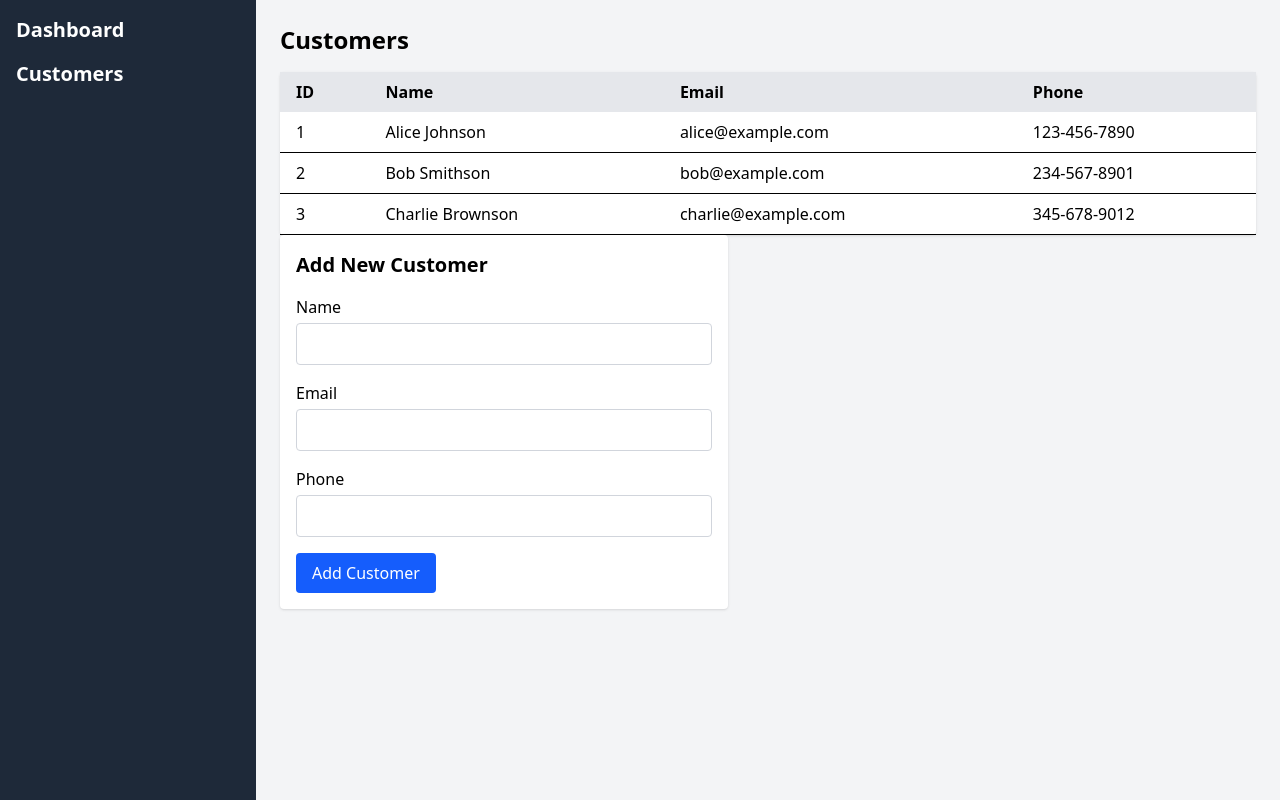
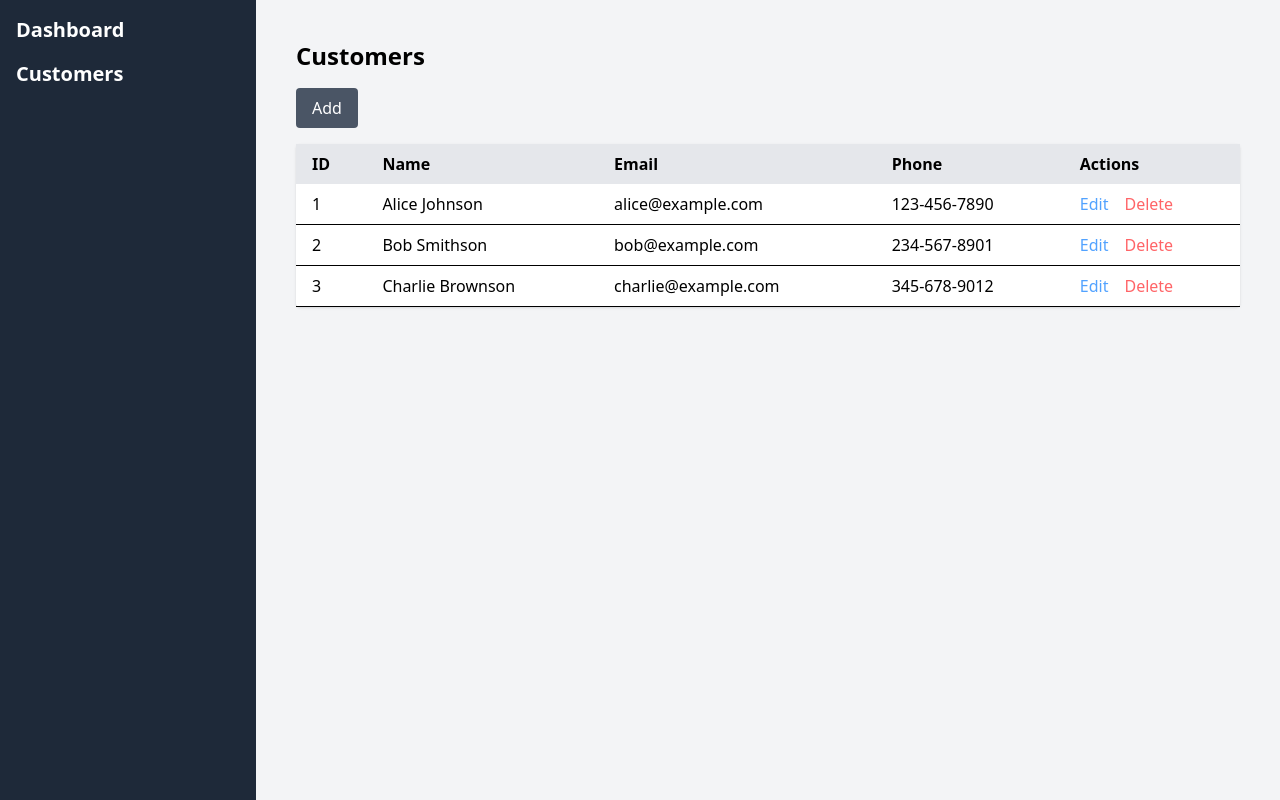
Before and after one commit to ariyannandi/orbitCRM, a React (Vite) app: page /customers in a window 1280 px wide. Built offline with nearby package versions, Linux system fonts and the light colour scheme.

Commit message:
add customer form and add,edit,delete functions

```diff
--- a/package.json
+++ b/package.json
@@ -10,11 +10,14 @@
     "preview": "vite preview"
   },
   "dependencies": {
+    "@hookform/resolvers": "^5.0.1",
     "@tailwindcss/vite": "^4.1.7",
     "react": "^19.1.0",
     "react-dom": "^19.1.0",
+    "react-hook-form": "^7.56.4",
     "react-router-dom": "^7.6.0",
-    "tailwindcss": "^4.1.7"
+    "tailwindcss": "^4.1.7",
+    "zod": "^3.25.42"
   },
   "devDependencies": {
     "@eslint/js": "^9.25.0",
--- /dev/null
+++ b/src/components/CustomerForm.tsx
@@ -0,0 +1,92 @@
+import { z } from "zod";
+import { zodResolver } from "@hookform/resolvers/zod";
+import { useForm } from "react-hook-form";
+import { useEffect } from "react";
+
+const schema = z.object({
+  name: z.string().min(1, "Name is required"),
+  email: z.string().email("Email in Invalid"),
+  phone: z.string().min(10, "Phone number must be at least 10 digits"),
+});
+
+type FormData = z.infer<typeof schema>;
+
+type Props = {
+  onSubmit: (customer: FormData) => void;
+  defaultValues?: FormData;
+  isEditing?: boolean;
+};
+
+const CustomerForm = ({
+  onSubmit,
+  defaultValues,
+  isEditing = false,
+}: Props) => {
+  const {
+    register,
+    handleSubmit,
+    reset,
+    formState: { errors },
+  } = useForm<FormData>({ resolver: zodResolver(schema), defaultValues });
+
+  useEffect(() => {
+    reset(defaultValues);
+  }, [defaultValues, reset]);
+
+  const handleFormSubmit = (data: FormData) => {
+    onSubmit(data);
+    if (!isEditing) reset();
+  };
+
+  return (
+    <form
+      onSubmit={handleSubmit(handleFormSubmit)}
+      className="bg-white p-4 rounded shadow w-full max-w-md"
+    >
+      <h2 className="text-xl font-semibold mb-4">
+        {isEditing ? "Edit Customer" : "Add New Customer"}
+      </h2>
+      <div className="mb-4">
+        <label className="block mb-1 font-medium">Name</label>
+        <input
+          type="text"
+          {...register("name")}
+          className="w-full border border-gray-300 px-3 py-2 rounded"
+        />
+        {errors.name && (
+          <p className="text-red-600 text-sm mt-1">{errors.name.message}</p>
+        )}
+      </div>
+      <div className="mb-4">
+        <label className="block mb-1 font-medium">Email</label>
+        <input
+          type="email"
+          {...register("email")}
+          className="w-full border border-gray-300 px-3 py-2 rounded"
+        />
+        {errors.email && (
+          <p className="text-red-600 text-sm mt-1">{errors.email.message}</p>
+        )}
+      </div>
+      <div className="mb-4">
+        <label className="block mb-1 font-medium">Phone</label>
+        <input
+          type="text"
+          {...register("phone")}
+          className="w-full border border-gray-300 px-3 py-2 rounded"
+        />
+        {errors.phone && (
+          <p className="text-red-600 text-sm mt-1">{errors.phone.message}</p>
+        )}
+      </div>
+      <button
+        type="submit"
+        className="bg-blue-600 text-white px-4 py-2 rounded hover:bg-blue-700"
+      >
+        {isEditing ? "Update Customer" : "Add Customer"}
+      </button>
+    </form>
+  );
+};
+
+export default CustomerForm;
--- /dev/null
+++ b/src/components/CustomerTable.tsx
@@ -0,0 +1,54 @@
+type Customer = {
+  id: number;
+  name: string;
+  email: string;
+  phone: string;
+};
+
+type Props = {
+  customers: Customer[];
+  onDelete: (id: number) => void;
+  onEdit: (customer: Customer) => void;
+};
+
+const CustomerTable = ({ customers, onDelete, onEdit }: Props) => {
+  return (
+    <table className="w-full table-auto border-collapse bg-white shadow rounded">
+      <thead>
+        <tr className="bg-gray-200 text-left">
+          <th className="px-4 py-2">ID</th>
+          <th className="px-4 py-2">Name</th>
+          <th className="px-4 py-2">Email</th>
+          <th className="px-4 py-2">Phone</th>
+          <th className="px-4 py-2">Actions</th>
+        </tr>
+      </thead>
+      <tbody>
+        {customers.map((customer) => (
+          <tr key={customer.id} className="border-b hover:bg-gray-100">
+            <td className="px-4 py-2">{customer.id}</td>
+            <td className="px-4 py-2">{customer.name}</td>
+            <td className="px-4 py-2">{customer.email}</td>
+            <td className="px-4 py-2">{customer.phone}</td>
+            <td className="px-4 py-2 gap-2">
+              <button
+                onClick={() => onEdit(customer)}
+                className="text-blue-400 mr-4 hover:underline"
+              >
+                Edit
+              </button>
+              <button
+                onClick={() => onDelete(customer.id)}
+                className="text-red-400 hover:underline"
+              >
+                Delete
+              </button>
+            </td>
+          </tr>
+        ))}
+      </tbody>
+    </table>
+  );
+};
+
+export default CustomerTable;
--- a/src/components/Layout.tsx
+++ b/src/components/Layout.tsx
@@ -3,7 +3,6 @@ import { Link, Outlet } from "react-router-dom";
 const Layout = () => {
   return (
     <div className="flex h-screen">
-      {/* Sidebar */}
       <aside className="w-64 bg-gray-800 text-white p-4">
         <h2 className="text-xl font-bold mb-6">
           <nav className="flex flex-col gap-4">
@@ -17,7 +16,6 @@ const Layout = () => {
         </h2>
       </aside>
 
-      {/* Main content Area */}
       <main className="flex-1 bg-gray-100 p-6 overflow-y-auto">
         <Outlet />
       </main>
--- /dev/null
+++ b/src/components/Modal.tsx
@@ -0,0 +1,25 @@
+type Props = {
+  isOpen: boolean;
+  onClose: () => void;
+  children: React.ReactNode;
+};
+
+const Modal = ({ isOpen, onClose, children }: Props) => {
+  if (!isOpen) return null;
+
+  return (
+    <div className="fixed inset-0 z-50 bg-gray-700 opacity-95 flex items-center justify-center">
+      <div className="bg-white rounded-lg shadow-lg p-6 w-full max-w-md relative">
+        <button
+          onClick={onClose}
+          className="absolute text-4xl text-red-600 top-2 right-4  hover:text-red-800"
+        >
+          &times;
+        </button>
+        {children}
+      </div>
+    </div>
+  );
+};
+
+export default Modal;
--- a/src/pages/Customers.tsx
+++ b/src/pages/Customers.tsx
@@ -1,4 +1,7 @@
-import { useState } from "react";
+import { useEffect, useState } from "react";
+import CustomerTable from "../components/CustomerTable";
+import CustomerForm from "../components/CustomerForm";
+import Modal from "../components/Modal";
 
 type Customer = {
   id: number;
@@ -29,91 +32,86 @@ const initialCustomers: Customer[] = [
 ];
 
 const Customers = () => {
-  const [customers, setCustomers] = useState(initialCustomers);
-  const [name, setName] = useState("");
-  const [email, setEmail] = useState("");
-  const [phone, setPhone] = useState("");
+  const [customers, setCustomers] = useState<Customer[]>(() => {
+    const stored = localStorage.getItem("customers");
+    return stored ? JSON.parse(stored) : initialCustomers;
+  });
+  const [isModalOpen, setIsModalOpen] = useState(false);
+
+  const [editCustomer, setEditCustomer] = useState<Customer | null>(null);
+
+  useEffect(() => {
+    localStorage.setItem("customers", JSON.stringify(customers));
+  }, [customers]);
+
+  const handleAddCustomer = (data: Omit<Customer, "id">) => {
+    const newCustomer: Customer = {
+      id: customers.length + 1,
+      ...data,
+    };
+    setCustomers([...customers, newCustomer]);
+    setIsModalOpen(false);
+  };
+
+  const handleUpdateCustomer = (data: Omit<Customer, "id">) => {
+    if (!editCustomer) return;
+    const updated = customers.map((customer) =>
+      customer.id === editCustomer.id ? { ...customer, ...data } : customer
+    );
+    setCustomers(updated);
+    setEditCustomer(null);
+    setIsModalOpen(false);
+  };
+
+  const handleDeleteCustomer = (id: number) => {
+    const confirmed = window.confirm(
+      "Are you sure you want to delete this customer?"
+    );
+    if (confirmed) {
+      setCustomers(customers.filter((customer) => customer.id !== id));
+    }
+  };
+
+  const handleEditClick = (customer: Customer) => {
+    setEditCustomer(customer);
+    setIsModalOpen(true);
+  };
+
+  const handleOpenAddForm = () => {
+    setEditCustomer(null);
+    setIsModalOpen(true);
+  };
 
   return (
-    <div>
+    <div className="p-4">
       <h1 className="text-2xl font-bold mb-4">Customers</h1>
-      <table className="w-full table-auto border-collapse bg-white shadow rounded">
-        <thead>
-          <tr className="bg-gray-200 text-left">
-            <th className="px-4 py-2">ID</th>
-            <th className="px-4 py-2">Name</th>
-            <th className="px-4 py-2">Email</th>
-            <th className="px-4 py-2">Phone</th>
-          </tr>
-        </thead>
-        <tbody>
-          {customers.map((customer) => (
-            <tr key={customer.id} className="border-b hover:bg-gray-100">
-              <td className="px-4 py-2">{customer.id}</td>
-              <td className="px-4 py-2">{customer.name}</td>
-              <td className="px-4 py-2">{customer.email}</td>
-              <td className="px-4 py-2">{customer.phone}</td>
-            </tr>
-          ))}
-        </tbody>
-      </table>
+      <button
+        onClick={handleOpenAddForm}
+        className="bg-gray-600 text-white py-2 px-4 mb-4 rounded hover:bg-gray-700"
+      >
+        Add
+      </button>
+      <CustomerTable
+        customers={customers}
+        onDelete={handleDeleteCustomer}
+        onEdit={handleEditClick}
+      />
 
-      <form
-        onSubmit={(e) => {
-          e.preventDefault();
-          if (!name || !email || !phone) {
-            alert("Please fill in all fields");
-            return;
+      <Modal isOpen={isModalOpen} onClose={() => setIsModalOpen(false)}>
+        <CustomerForm
+          onSubmit={editCustomer ? handleUpdateCustomer : handleAddCustomer}
+          defaultValues={
+            editCustomer
+              ? {
+                  name: editCustomer.name,
+                  email: editCustomer.email,
+                  phone: editCustomer.phone,
+                }
+              : undefined
           }
-          const newCustomer: Customer = {
-            id: customers.length + 1,
-            name,
-            email,
-            phone,
-          };
-          setCustomers([...customers, newCustomer]);
-
-          setName("");
-          setEmail("");
-          setPhone("");
-        }}
-        className="bg-white p-4 rounded shadow w-full max-w-md"
-      >
-        <h2 className="text-xl font-semibold mb-4">Add New Customer</h2>
-        <div className="mb-4">
-          <label className="block mb-1 font-medium">Name</label>
-          <input
-            type="text"
-            value={name}
-            onChange={(e) => setName(e.target.value)}
-            className="w-full border border-gray-300 px-3 py-2 rounded"
-          />
-        </div>
-        <div className="mb-4">
-          <label className="block mb-1 font-medium">Email</label>
-          <input
-            type="email"
-            value={email}
-            onChange={(e) => setEmail(e.target.value)}
-            className="w-full border border-gray-300 px-3 py-2 rounded"
-          />
-        </div>
-        <div className="mb-4">
-          <label className="block mb-1 font-medium">Phone</label>
-          <input
-            type="text"
-            value={phone}
-            onChange={(e) => setPhone(e.target.value)}
-            className="w-full border border-gray-300 px-3 py-2 rounded"
-          />
-        </div>
-        <button
-          type="submit"
-          className="bg-blue-600 text-white px-4 py-2 rounded hover:bg-blue-700"
-        >
-          Add Customer
-        </button>
-      </form>
+          isEditing={!!editCustomer}
+        />
+      </Modal>
     </div>
   );
 };
```
Also changed, not shown: 1 other file (tests, documents, lock files or other folders).
